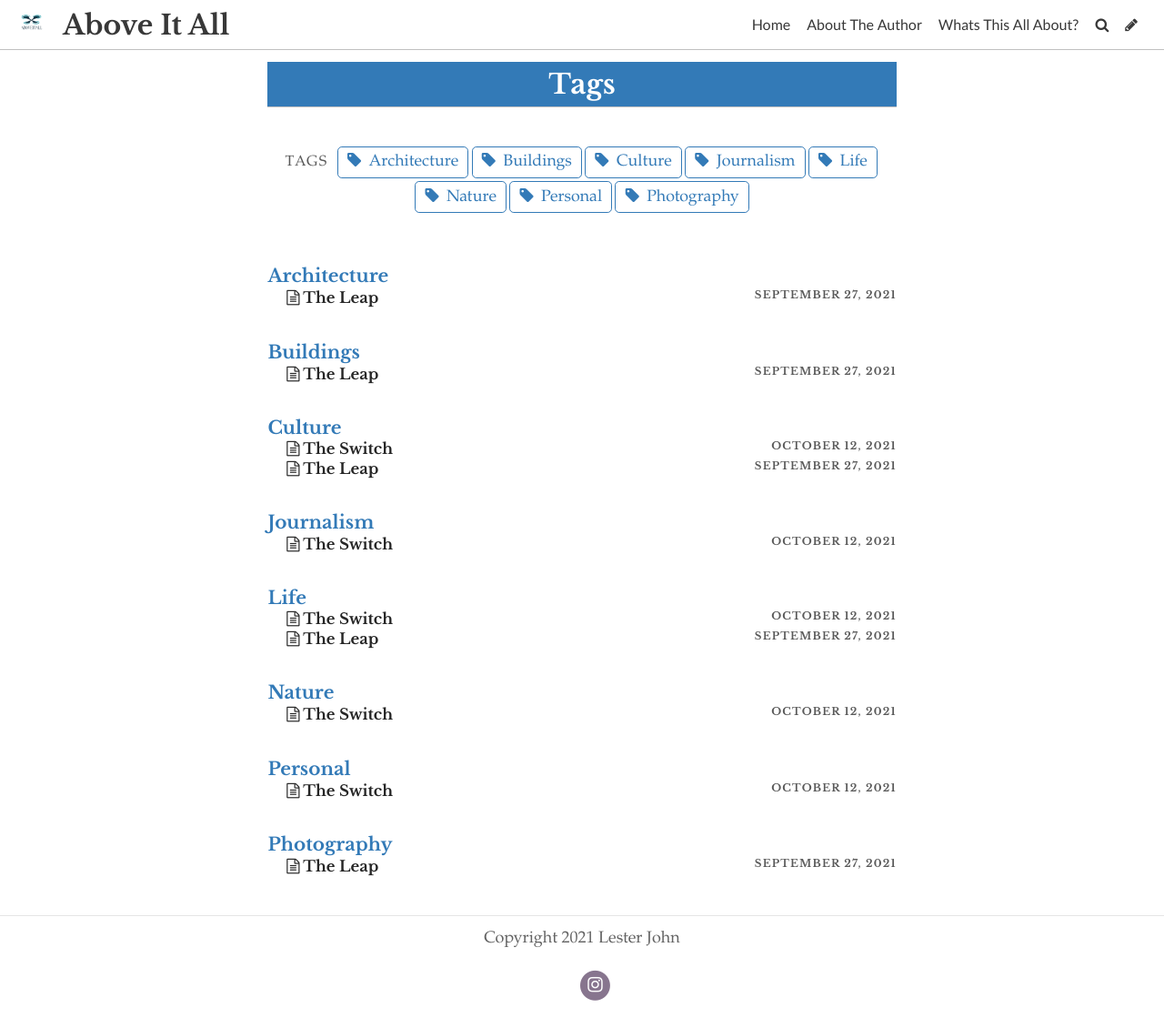
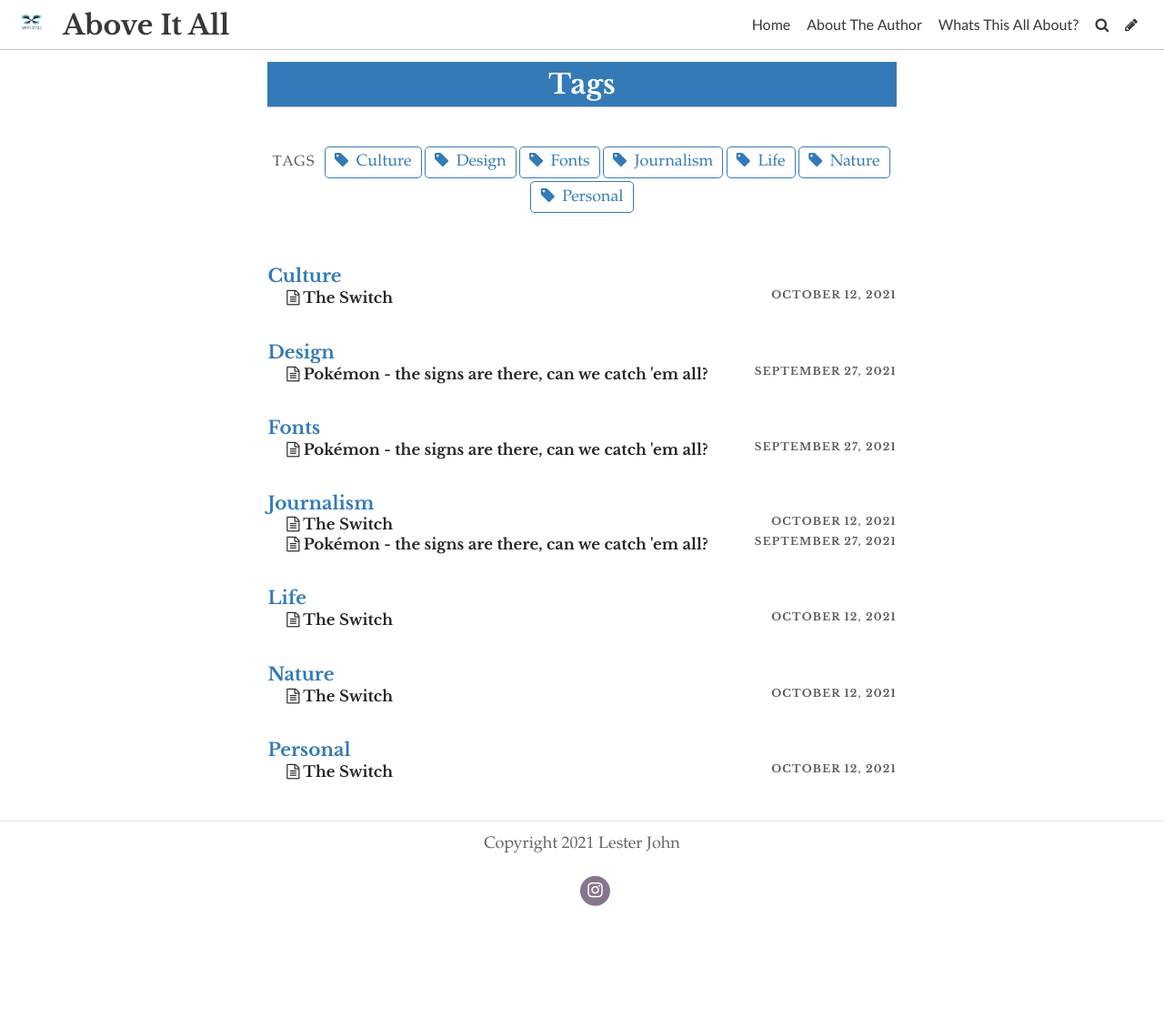
Before and after one commit to LJOHN15/emergence, a Jekyll site: the page built from pages/tags.md, in a window 1280 px wide and 1130 px high. Shown: the whole window at 91% size. Built offline with Jekyll 4.4.1, drawn with Linux system fonts in a browser that asks for light colours; some web fonts are replaced; some of the changed lines change nothing that is shown.

Commit message:
Update Post “2021-09-27-same-place-different-perspective”

```diff
--- a/_posts/2021-09-27-same-place-different-perspective.md
+++ b/_posts/2021-09-27-same-place-different-perspective.md
@@ -1,32 +1,28 @@
 ---
 layout: post
-title: The Leap
+title: Pokémon - the signs are there, can we catch 'em all?
 date: 2021-09-27T08:57:00.762Z
-image: ../uploads/deuce.jpg
+image: ../uploads/poke.jpg
 title_color: "#ffffff"
-caption: The river thames separated between Thames path walk & wapping boatyard.
-  Taken in the evening with a light sunset ensuing. With a backdrop of Canary
-  Wharf
+caption: Pokemon logo against black background
 comments: false
 tags:
-  - Architecture
-  - Buildings
-  - Photography
-  - Culture
-  - Life
+  - Design
+  - Fonts
+  - Journalism
 ---
 ![Norwood Square](../uploads/rocky-4-3.jpg "Norwood Square")
 
-#### Off To A Good Start?
+#### Pokémon
 
-To spend a lifetime in place, just to leave one Summer is no easy feat, especially when you have no real idea of what lies beyond your limited horizon. Sometimes though, our need for growth outweighs the space we have to attain it. Sometimes the thought of our stagnation quells the uncertainty of changing our surroundings. Sometimes the idea of what could be over the horizon is so much more satiating than what our current view has to offer.
+**Birthed in the early 90’s the Pokémon franchise is a household name in almost all parts of the world. This isn’t an easily maintained position when put up against the test of time and the flooding of new additions coming to our screens and handhelds.**
 
-I caught a late train up to Milton Keynes, it had been raining and cold. On my person was a phone with no data, minutes or texts. a faltering battery of 6% and no real idea of how to get to my new home from the train station, a great start by anyone's analysis. To my credit I had the presence of mind to take screenshots of the route home, the issue with this being, in darkness and a new place, its hard to tell where you are in relation to what you see on a map.
+Pokémon didn’t start off as a video game or manga as many would assume, the first iteration of Pokémon was in card form. The first of which printed in the October of 1996. This is relevant because their very creation is stemmed in typography and design. When looking at cards of this RPG genre we can typically see typography that fits the specific card type. This is usually done in ways that compliment the elemental category of your chosen character. For instance, a water type Pokémon’s typography could have a high contrast and heavy weighted font, reminiscent of the typical non uniform flow and ebb of the liquid itself.
 
-With rain streaks and perseverance etched upon my face, an eerie sense of equanimity (whilst utterly unwarranted) also befell my being. imbuing me with pseudo confidence I would need to withstand this treacherous test of guile and resilience. This aforementioned perseverance and equanimity dissipated as soon as I reached "The Teardrops" A set of three man made lakes in a gargantuan parkland setting. A place undeniably picturesque by day and yet also somehow a descent into a midge infested hell of darkness and squalor by night. Please be reminded I have just left the inner sanctum of London. We know nothing of wildlife save for a few pigeons rats and foxes.
+The cards all have the same rear, a red and white poke-ball encompassed by tendrils of wind, emulating the motion of being thrown through the air. The colours we see used repeatedly in the franchise are blue and yellow, imbuing the audience with feelings of trust, optimism, and strength. These three things are key components in what Pokémon would have players believe the best trainers possess. The colours used are such that, before even picking the game or card up, you’re mentally geared towards completing the task or at the very least believing it is possible for you to do so.
 
-This lake was deceptively diminutive on google maps, in the same way that expecting a cute French bulldog for Christmas and in lieu receiving a Dire Wolf from the forests of Winterfell itself instead would be a shock. However this was far from the biggest issue, no. The biggest issue was that I could see nothing of these huge three bodies of water. Sure, I could hear the break from the lakes tide, hitting the banks. Undoubtedly, I could smell the unmistakeable scent of water and the plant life that frequents it. and yet visually? I had nothing, not a glint of moonlight on the surface, not a tell-tale ripple of movement, nothing. We'll revisit The Teardrops in a later article.
+The title of Pokémon itself has a very interesting font. It’s certainly novelty, however the colour scheme (particularly the blue) paired with the serifs seem to give it an air of authority. A title that doesn’t take itself too seriously but its also far from a joke. This is reflective of the game itself, sure it’s a game that is based on a cartoon world with pocket monsters. But equally it’s a game about a young boy embarking on a journey way bigger than he is, having to face pivotal decisions that could irreparably change the world he lives in for the worst.
 
-Once I finally figured out the orientation of the screenshot was incorrect I managed to find myself heading back towards civilization. Honestly, I got lucky on that journey. I contemplated turning back multiple times, maybe I should have. But managing to find my way home in an unfamiliar place without the use of technology filled me with a sense of confidence and independence I hadn't yet experienced.
+The spacing between letters doesn’t exist, except for the kerning between the “P” and “O” which has more space than the rest of the characters, each character encroaches into the next. This gives the reader a sense of seamlessness or unification or on the contrary it could be a representation of a young man who doesn’t fit in with his current world and as a result embarks on a journey. Another example of this theory is that the baseline in the title is completely ignored. The letters that should sit on it are below it and vice versa. This lens more credence to the idea of not fitting in with current surroundings.
 
-I cant explain how I felt when I finally saw a road I recognised. Its like all the expended energy, mental and physical was reimbursed with interest. I was invigored, interestingly the mishaps of the night actually catalysed an exploratory side of my character that was previously dormant. I went to bed that night excited at the prospects of the future and this place I had found myself in.
+For a game that I’ve played for so many years it was interesting to go back and look at the things I was so eager to look past in my haste to play.
```
Also changed, not shown: uploads/poke.jpg (added).
